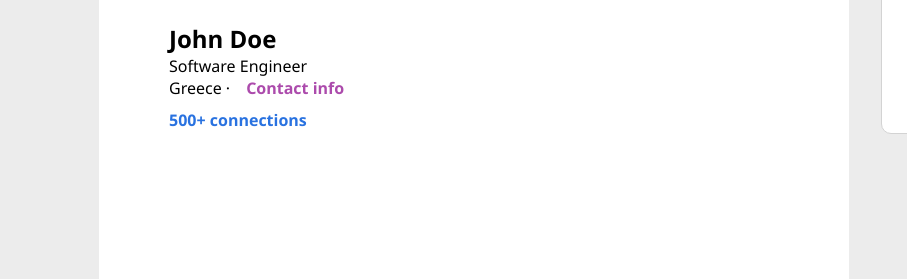
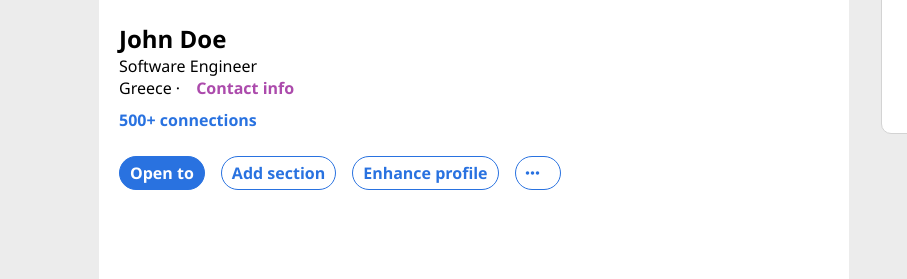
Before and after one commit to VRA9000/LinkedIn-Copy, a plain HTML site: page profile.html in a window 1280 px wide. Shown: the part 384-663 px from the top of the page, 0-907 px from the left. Drawn offline with Linux system fonts and the light colour scheme.

Commit message:
Continuing editing the profile section

```diff
--- a/profile.html
+++ b/profile.html
@@ -11,7 +11,7 @@
 <body>
    <div class="outer-container">
   <nav>
-      <img class="logo" src="./images/logo.png" alt="">
+      <a href="index.html"><img class="logo" src="./images/logo.png" alt=""></a>
       <input type="search" name="search" id="search" class="search" placeholder="Search">
 
 
@@ -96,6 +96,13 @@
 
     </div>
 
+    <div class="open-to">
+      <a class="active-btn" href="">Open to</a>
+      <a href="">Add section</a>
+      <a href="">Enhance profile</a>
+      <a href=""><i class="fa-solid fa-ellipsis profile-icon" ></i></a>
+    </div>
+
     </div>
 
 
--- a/style/style.css
+++ b/style/style.css
@@ -567,7 +567,7 @@ figure img {
   flex-direction: column;
 }
 .profile-box .job_title{
-  margin: 16% 0 0 70px;
+  margin: 16% 0 0 20px;
   display: flex;
   flex-direction: column;
   text-align: left;
@@ -591,7 +591,28 @@ figure img {
   font-weight: 600;
   margin-top: 10px;
 }
+.profile-box .open-to{
+  display: flex;
+  margin-left: 20px;
+  gap: 1rem;
+  margin-top: 25px;
+}
+.profile-box .open-to a {
+     text-decoration: none;
+     color:rgb(41, 114, 224);
+     font-weight: 600;
+     border: 1px solid rgb(41, 114, 224);
+     padding: 5px 10px;
+     border-radius: 20px;
+}
 
+.profile-box .open-to .active-btn {
+   color: white;
+   background-color:rgb(41, 114, 224);
+}
+.profile-box .open-to .profile-icon{
+  text-align: center;
+}
 
 
 
```
Also changed, not shown: index.html (+1 -1 lines).
